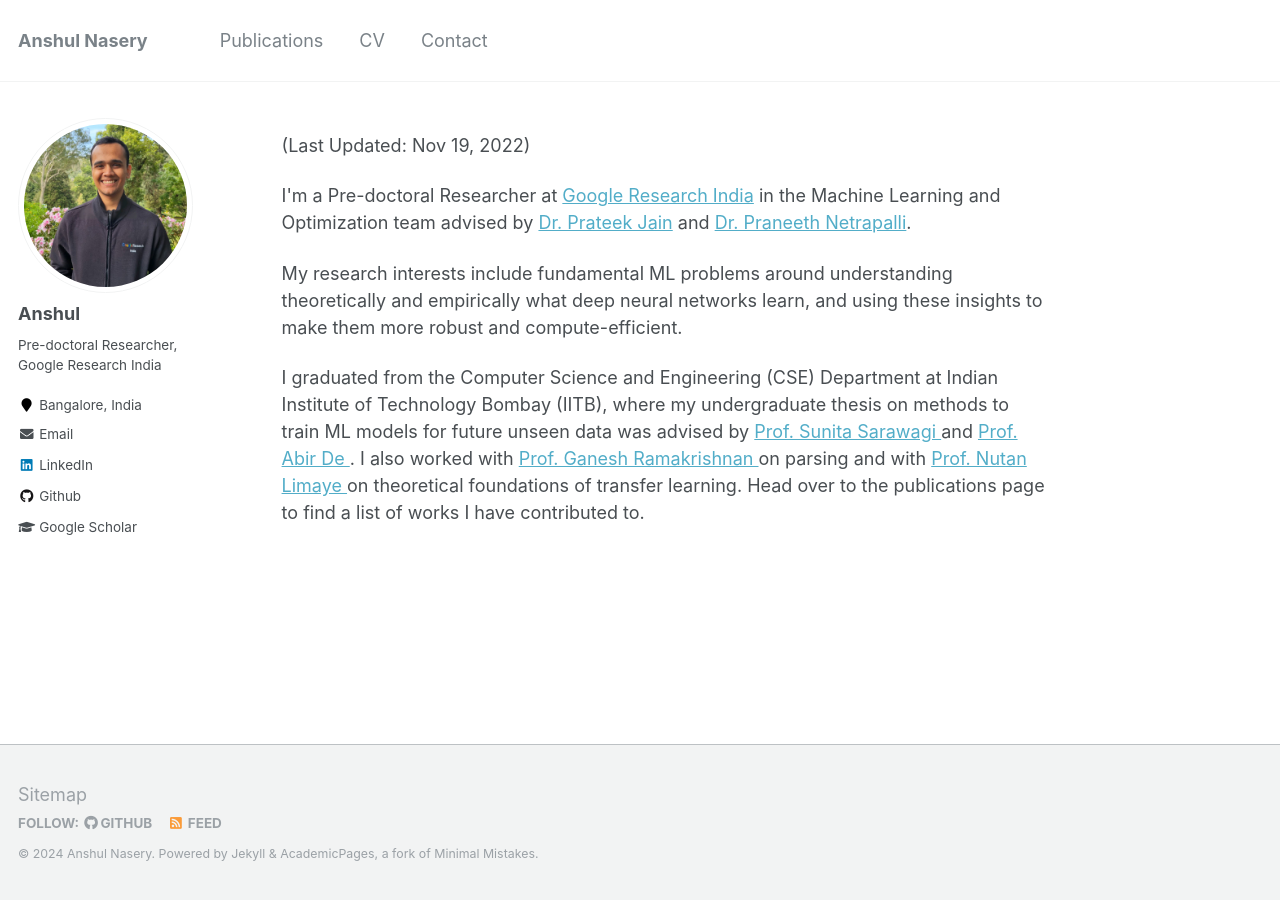
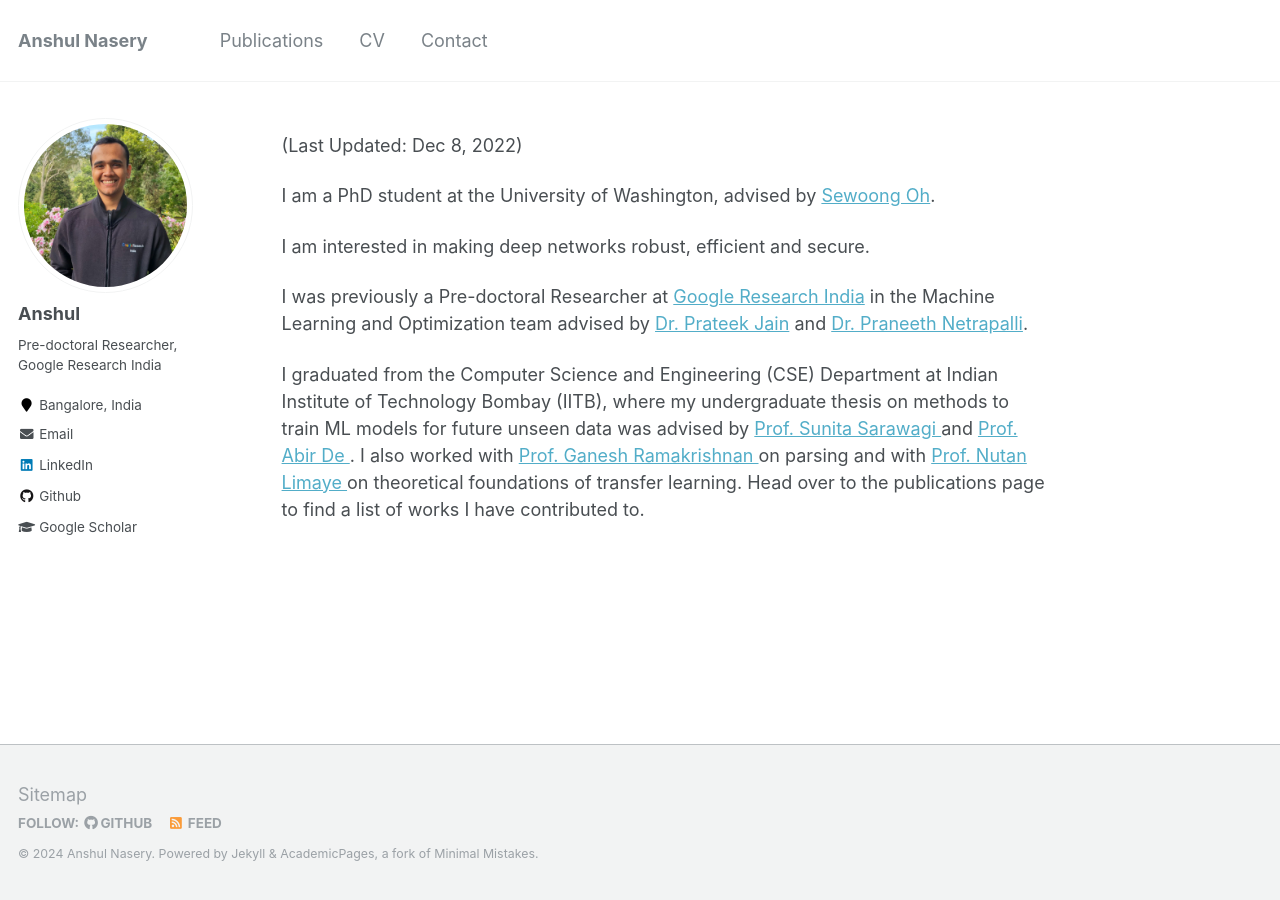
Before and after one commit to anshuln2/anshuln2.github.io, a Jekyll site: the page built from _pages/about.html, in a window 1280 px wide. Built offline with Jekyll 4.4.1, drawn with Linux system fonts in a browser that asks for light colours.

Commit message:
Update about.html

```diff
--- a/_pages/about.html
+++ b/_pages/about.html
@@ -7,10 +7,10 @@ redirect_from:
   - /about/
   - /about.html
 ---
-<p>(Last Updated: Nov 19, 2022)</p>
+<p>(Last Updated: Dec 8, 2022)</p>
+<p> I am a PhD student at the University of Washington, advised by <a href=https://homes.cs.washington.edu/~sewoong/>Sewoong Oh</a>. </p>
 
-<p>I'm a Pre-doctoral Researcher at <a herf="https://research.google/locations/india/">Google Research India</a> in the Machine Learning and Optimization team advised by <a href="https://www.prateekjain.org/">Dr. Prateek Jain</a> and <a href="https://www.praneethnetrapalli.org/">Dr. Praneeth Netrapalli</a>. </p>
-
-<p>My research interests include fundamental ML problems around understanding theoretically and empirically what deep neural networks learn, and using these insights to make them more robust and compute-efficient.</p>
+<p>I am interested in making deep networks robust, efficient and secure.</p>
+<p>I was previously a Pre-doctoral Researcher at <a herf="https://research.google/locations/india/">Google Research India</a> in the Machine Learning and Optimization team advised by <a href="https://www.prateekjain.org/">Dr. Prateek Jain</a> and <a href="https://www.praneethnetrapalli.org/">Dr. Praneeth Netrapalli</a>. </p>
 
 <p>I graduated from the Computer Science and Engineering (CSE) Department at Indian Institute of Technology Bombay (IITB), where my undergraduate thesis on methods to train ML models for future unseen data was advised by <a href="https://www.cse.iitb.ac.in/~sunita/"> Prof. Sunita Sarawagi </a> and <a href="https://abir-de.github.io/">Prof. Abir De </a>. I also worked with <a href="https://www.cse.iitb.ac.in/~ganesh/"> Prof. Ganesh Ramakrishnan </a> on parsing and with <a href="https://www.cse.iitb.ac.in/~nutan/"> Prof. Nutan Limaye </a> on theoretical foundations of transfer learning. Head over to the publications page to find a list of works I have contributed to. </p>
```
